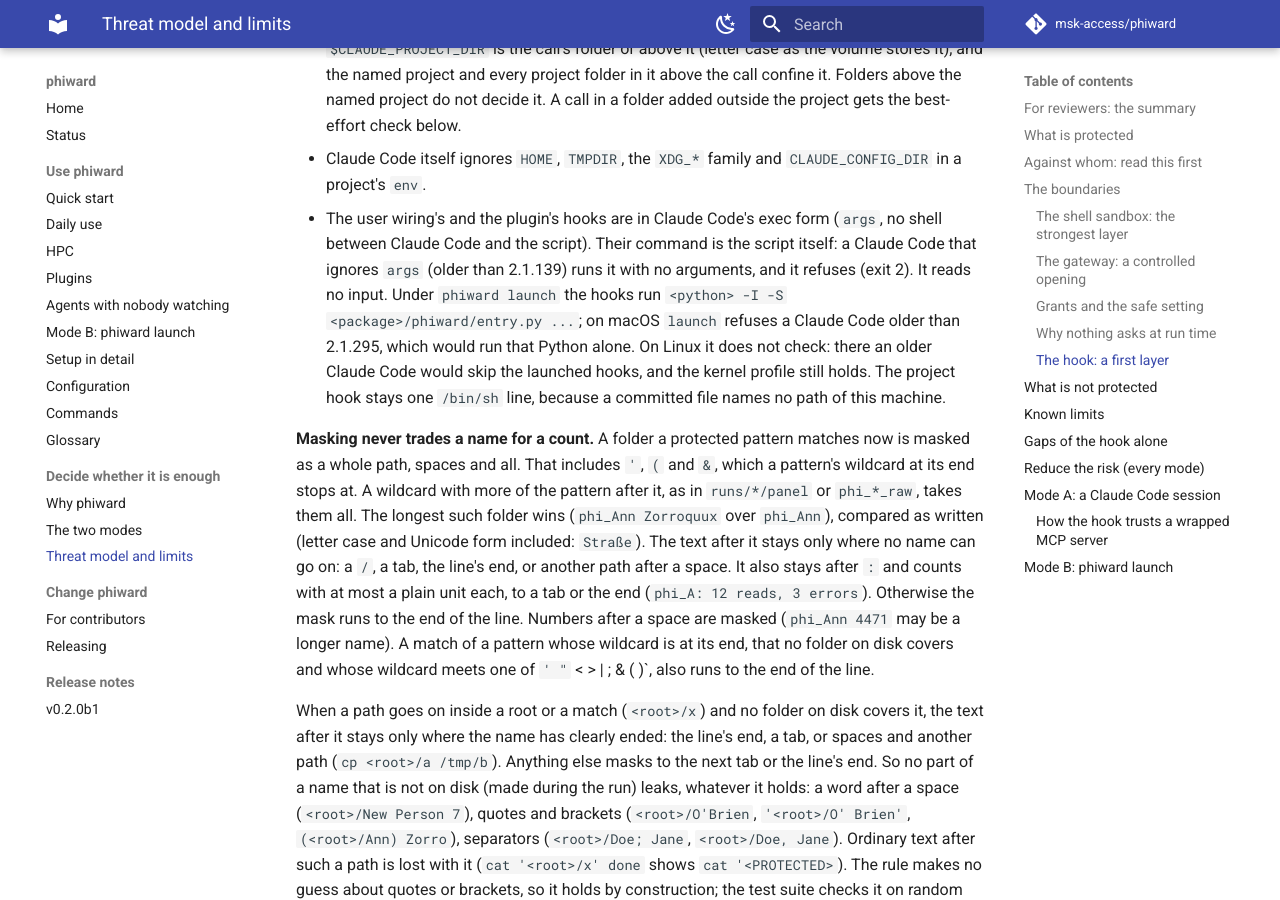
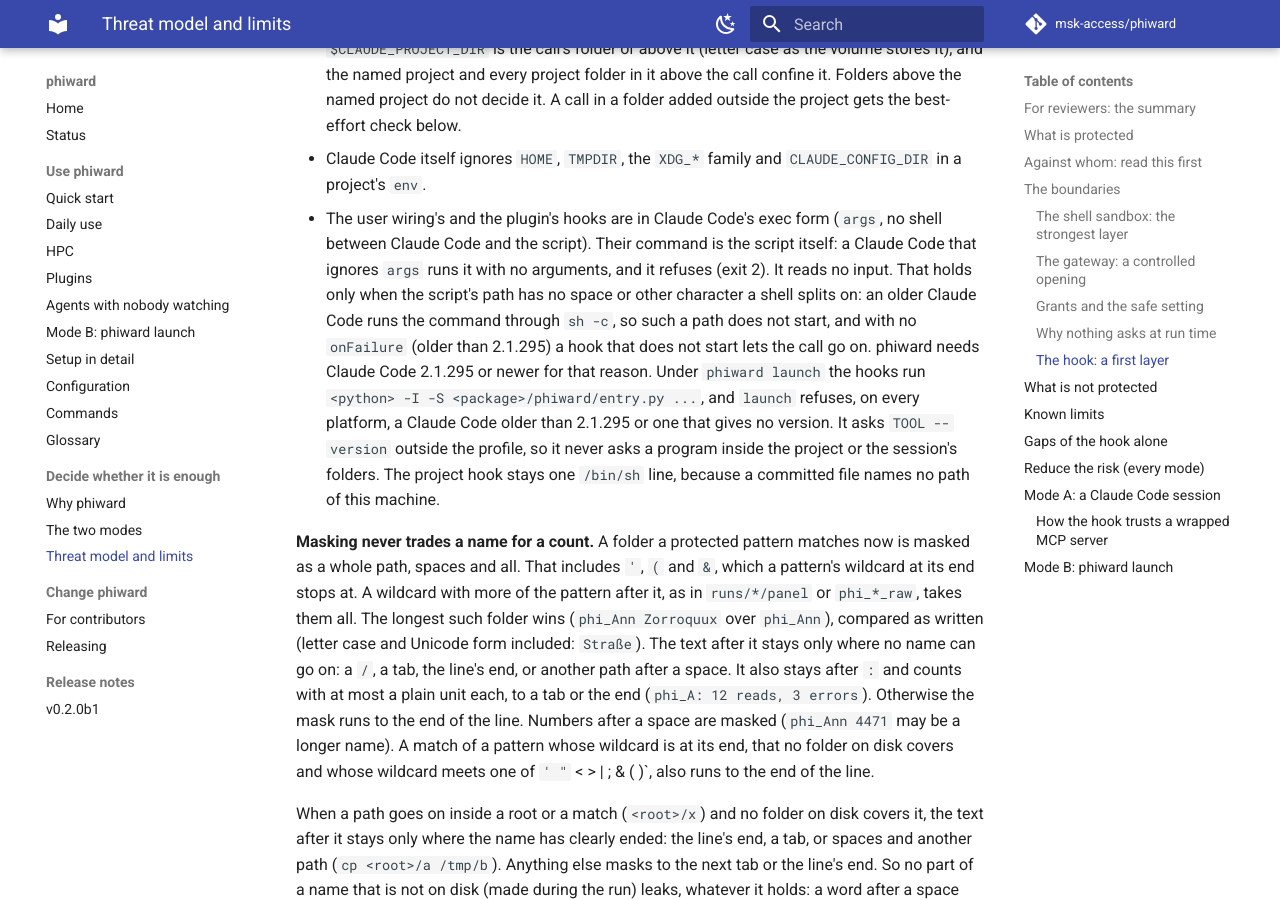
Before and after one commit to msk-access/phiward, an MkDocs documentation site: the page built from docs/threat-model.md, in a window 1280 px wide and 900 px high, scrolled down 11121 px. Built offline with MkDocs 1.6.1 and Material for MkDocs 9.7.7, drawn with Linux system fonts in a browser that asks for light colours; comment, search, counter and statistics services are not loaded; the version menu is left out.

Commit message:
fix(launch): the Claude Code floor on Linux too, and never an unconfined probe of a session's file
launch --tool claude asks the tool's version before the backend branch,
so the floor (2.1.295, where onFailure arrived; exec form is older) now
holds under bubblewrap as under Seatbelt. A tool that gives no Claude
Code version (no output, another program, a wrapper) is refused with
the way on: run the binary directly, or use --tool generic. The version
is asked only of a program outside the project and every write place;
one inside them is refused without being started. The docs drop the
unverified 2.1.139 figure, and the threat model says what an older
Claude Code does with a script path that holds a space (it does not
start and, with no onFailure there, the call goes on: phiward needs
2.1.295).

CI: the made-up trees go under $RUNNER_TEMP on macOS too (as on Linux):
the per-user temp folder is a write place, so the made-up Claude Code
there would be refused.

Changed test expectation: test_v2_beta's planted-memory test ran
`--tool claude -- python`; an unknown version is now refused before the
start, so that test would pass without running. It now runs the
made-up Claude Code (tool_py), as the other launch tests do.
test_v2_launch_sockets' "python" and wrapper cases are refused earlier
now, by this check; their assertions ("directly", "wrapper") still
hold.

Not changed: plugin.json's version; the release bumps it.

```diff
--- a/docs/threat-model.md
+++ b/docs/threat-model.md
@@ -395,12 +395,16 @@ What phiward does with a project's `env`:
   project's `env`.
 - The user wiring's and the plugin's hooks are in Claude Code's exec form (`args`, no shell
   between Claude Code and the script). Their command is the script itself: a Claude Code that
-  ignores `args` (older than 2.1.139) runs it with no arguments, and it refuses (exit 2). It
-  reads no input. Under `phiward launch` the hooks run `<python> -I -S <package>/phiward/entry.py
-  ...`; on macOS `launch` refuses a Claude Code older than 2.1.295, which would run that Python
-  alone. On Linux it does not check: there an older Claude Code would skip the launched hooks,
-  and the kernel profile still holds. The project hook stays one `/bin/sh` line, because a
-  committed file names no path of this machine.
+  ignores `args` runs it with no arguments, and it refuses (exit 2). It reads no input. That
+  holds only when the script's path has no space or other character a shell splits on: an
+  older Claude Code runs the command through `sh -c`, so such a path does not start, and with
+  no `onFailure` (older than 2.1.295) a hook that does not start lets the call go on. phiward
+  needs Claude Code 2.1.295 or newer for that reason. Under `phiward launch` the hooks run
+  `<python> -I -S <package>/phiward/entry.py ...`, and `launch` refuses, on every platform, a
+  Claude Code older than 2.1.295 or one that gives no version. It asks `TOOL --version`
+  outside the profile, so it never asks a program inside the project or the session's
+  folders. The project hook stays one `/bin/sh` line, because a committed file names no path
+  of this machine.
 
 **Masking never trades a name for a count.** A folder a protected pattern matches now is masked as a
 whole path, spaces and all. That includes `'`, `(` and `&`, which a pattern's wildcard at its end
```
Also changed, not shown: CHANGELOG.md (+5 -2 lines), docs/launch.md (+5 -2 lines), docs/modes.md (+1 -1 lines), 5 other files.
